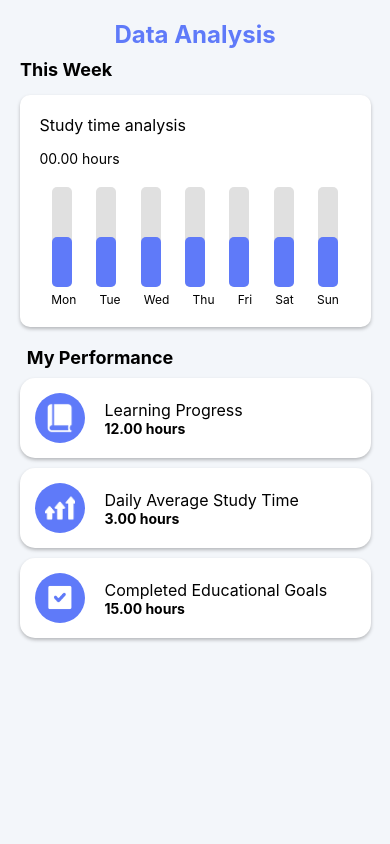
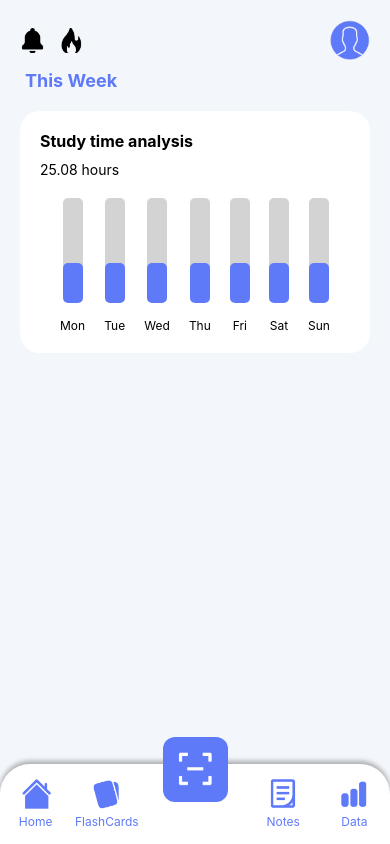
Before and after one commit to sapphiregaze/Intelli-Learn, a React Native app in the folder mobile/: screen /Data in a window 390 px wide. Built offline with nearby package versions, Linux system fonts and the light colour scheme.

Commit message:
Fix data analysis graph

```diff
--- a/mobile/DataScreen.js
+++ b/mobile/DataScreen.js
@@ -1,50 +1,92 @@
 import React from 'react';
-import { View, Text, StyleSheet, TouchableOpacity, Image } from 'react-native';
-import item1Image from './assets/item1.png';
-import item2Image from './assets/item2.png';
-import item3Image from './assets/item3.png';
+import { View, Text, StyleSheet, TouchableOpacity, Image, TextInput, ImageBackground } from 'react-native';
+import LinearGradient from 'react-native-linear-gradient';
+import { useNavigation } from '@react-navigation/native';
 
-const items = [
-  { key: 'item1', title: 'Learning Progress', hours: '12.00 hours', image: item1Image },
-  { key: 'item2', title: 'Daily Average Study Time', hours: '3.00 hours', image: item2Image },
-  { key: 'item3', title: 'Completed Educational Goals', hours: '15.00 hours', image: item3Image }
-];
+const SubjectButton = ({ circleColor, subject, percentage }) => (
+  <View style={styles.subjectContainer}>
+    <View style={[styles.circlebis, { backgroundColor: circleColor, justifyContent: 'center', alignItems: 'center' }]}>
+      <Image source={require('./assets/math.png')} style={styles.circleImage} />
+    </View>
+    <View style={styles.subjectTextContainer}>
+      <Text style={styles.subjectLabel}>Best subject</Text>
+      <Text style={styles.subjectName}>{subject}</Text>
+    </View>
+    <View style={styles.percentageContainer}>
+      <Text style={styles.percentageText}>{percentage}%</Text>
+    </View>
+  </View>
+);
 
-export default function DataScreen() {
+export default function TestScreen() {
+  const navigation = useNavigation();
+
   return (
     <View style={styles.container}>
-      <Text style={styles.header}>Data Analysis</Text>
-      <Text style={styles.subHeader}>This Week</Text>
-      <TouchableOpacity style={styles.button}>
-        <View style={styles.analysisContainer}>
-          <Text style={styles.buttonText}>Study time analysis</Text>
-          <Text style={styles.hours}>00.00 hours</Text>
-        </View>
+      <View style={styles.header}>
+        {/* Bouton "bell" */}
+        <TouchableOpacity onPress={() => console.log('Bell button pressed')}>
+          <Image source={require('./assets/bell.png')} style={styles.headerIconBell} />
+        </TouchableOpacity>
+        {/* Bouton "fire" */}
+        <TouchableOpacity onPress={() => console.log('Fire button pressed')}>
+          <Image source={require('./assets/fire.png')} style={styles.headerIconFire} />
+        </TouchableOpacity>
+        <Text style={styles.headerText}></Text>
+        <TouchableOpacity onPress={() => navigation.navigate('Profile')}>
+          <Image source={require('./assets/profile.png')} style={styles.headerIconProfile} />
+        </TouchableOpacity>
+      </View>
+      <View style={styles.weekContainer}>
+        <Text style={styles.weekText}>This Week</Text>
+      </View>
+
+      {/* Rectangle blanc avec les informations */}
+      <View style={styles.infoContainer}>
+        <Text style={styles.infoTitle}>Study time analysis</Text>
+        <Text style={styles.infoTime}>25.08 hours</Text>
+        {/* Barres de progression et jours de la semaine */}
         <View style={styles.barContainer}>
-          {["Mon", "Tue", "Wed", "Thu", "Fri", "Sat", "Sun"].map((day, index) => (
-            <View key={index} style={styles.dayBar}>
-              <View style={styles.innerBar} />
+          {[1, 2, 3, 4, 5, 6, 7].map((index) => (
+            <View key={index} style={styles.bar}>
+              {/* Barre grise */}
+              <View style={styles.grayBar}></View>
+              {/* Barre bleue (progression) */}
+              <View style={styles.blueRectangle}></View>
+              {/* Étiquette du jour de la semaine */}
+              <Text style={styles.dayLabel}>
+                {["Mon", "Tue", "Wed", "Thu", "Fri", "Sat", "Sun"][index - 1]}
+              </Text>
             </View>
           ))}
         </View>
-        <View style={styles.dayLabels}>
-          {["Mon", "Tue", "Wed", "Thu", "Fri", "Sat", "Sun"].map((day, index) => (
-            <Text key={index} style={styles.dayText}>{day}</Text>
-          ))}
-        </View>
-      </TouchableOpacity>
-      <Text style={styles.performanceHeader}>My Performance</Text>
-      {items.map((item, index) => (
-        <TouchableOpacity key={index} style={styles.performanceButton}>
-          <View style={styles.iconContainer}>
-            <Image source={item.image} style={styles.icon} />
-          </View>
-          <View style={styles.infoContainer}>
-            <Text style={styles.infoTitle}>{item.title}</Text>
-            <Text style={styles.infoHours}>{item.hours}</Text>
-          </View>
+      </View>
+
+      <View style={styles.content}>
+      </View>
+
+      <View style={styles.navBar}>
+        <TouchableOpacity style={styles.navItem} onPress={() => navigation.navigate('Test')}>
+          <Image source={require('./assets/home.png')} style={styles.navIcon} />
+          <Text style={[styles.navText, {fontSize: 12}]}>Home</Text>
         </TouchableOpacity>
-      ))}
+        <TouchableOpacity style={styles.navItem} onPress={() => navigation.navigate('FlashCards')}>
+          <Image source={require('./assets/flashcards.png')} style={styles.navIcon} />
+          <Text style={[styles.navText, {fontSize: 12}]}>FlashCards</Text>
+        </TouchableOpacity>
+        {/* Protruding Scan button */}
+        <TouchableOpacity style={styles.scanButtonProtruding} onPress={() => navigation.navigate('Scan')}>
+          <Image source={require('./assets/scan.png')} style={styles.scanIconCentered} />
+        </TouchableOpacity>
+        <TouchableOpacity style={styles.navItem} onPress={() => navigation.navigate('Notes')}>
+          <Image source={require('./assets/notes.png')} style={styles.navIcon} />
+          <Text style={[styles.navText, {fontSize: 12}]}>Notes</Text>
+        </TouchableOpacity>
+        <TouchableOpacity style={styles.navItem} onPress={() => navigation.navigate('Data')}>
+          <Image source={require('./assets/data.png')} style={styles.navIcon} />
+          <Text style={[styles.navText, {fontSize: 12}]}>Data</Text>
+        </TouchableOpacity>
+      </View>
     </View>
   );
 }
@@ -52,129 +94,139 @@ export default function DataScreen() {
 const styles = StyleSheet.create({
   container: {
     flex: 1,
-    justifyContent: 'flex-start',
-    alignItems: 'center',
-    paddingTop: 20,
     backgroundColor: '#F3F6FA',
   },
   header: {
+    flexDirection: 'row',
+    justifyContent: 'space-between',
+    alignItems: 'center',
+    paddingVertical: 20,
+    paddingHorizontal: 20,
+    backgroundColor: '#F3F6FA',
+    width: '100%',
+  },
+  headerIconBell: {
+    width: 25,
+    height: 25,
+    marginRight: 10,
+  },
+  headerIconFire: {
+    width: 25,
+    height: 25,
+    marginRight: 240,
+  },
+  headerIconProfile: {
+    width: 40,
+    height: 40,
+  },
+  headerText: {
     fontSize: 24,
+    color: '#0D47A1',
+    fontWeight: 'bold',
+    alignItems: 'center',
+  },
+  content: {
+    flex: 1,
+  },
+  navBar: {
+    flexDirection: 'row',
+    justifyContent: 'space-around',
+    alignItems: 'center',
+    backgroundColor: '#FFFFFF',
+    height: 80,
+    borderTopLeftRadius: 30,
+    borderTopRightRadius: 30,
+    shadowColor: '#000',
+    shadowOffset: { width: 0, height: -3 },
+    shadowOpacity: 0.3,
+    shadowRadius: 5,
+    elevation: 30,
+  },
+  navItem: {
+    alignItems: 'center',
+    flex: 1,
+    marginHorizontal: 2,
+  },
+  navIcon: {
+    width: 30,
+    height: 30,
+  },
+  navText: {
+    textAlign: 'center',
+    marginTop: 5,
+    color: '#5F7AF9',
+  },
+  scanButtonProtruding: {
+    alignItems: 'center',
+    justifyContent: 'center',
+    width: 65,
+    height: 65,
+    borderRadius: 12,
+    backgroundColor: '#5F7AF9',
+    elevation: 10,
+    zIndex: 1,
+    marginTop: -70,
+    marginLeft: 20,
+    marginRight: 20,
+  },
+  scanIconCentered: {
+    width: 40,
+    height: 40,
+    resizeMode: 'contain'
+  },
+  infoContainer: {
+    backgroundColor: '#FFF',
+    borderRadius: 20,
+    marginHorizontal: 20,
+    marginVertical: 20,
+    marginBottom: 30,
+    padding: 20,
+  },
+  infoTitle: {
+    fontSize: 16,
+    fontWeight: 'bold',
+    marginBottom: 10,
+    color: '#000',
+  },
+  infoTime: {
+    fontSize: 14,
+    color: '#000',
+  },
+  weekContainer: {
+    marginLeft: 25,
+    marginTop: -10,
+  },
+  weekText: {
+    fontSize: 18,
     fontWeight: 'bold',
     color: '#5F7AF9',
-    marginBottom: 10,
-  },
-  subHeader: {
-    fontSize: 18,
-    fontWeight: 'bold',
-    alignSelf: 'flex-start',
-    marginLeft: 20,
-    color: '#000',
-    marginBottom: 10,
-  },
-  button: {
-    marginTop: 5,
-    backgroundColor: '#FFFFFF',
-    padding: 20,
-    borderRadius: 10,
-    width: '90%',
-    alignItems: 'flex-start',
-    shadowColor: "#000",
-    shadowOffset: {
-      width: 0,
-      height: 2,
-    },
-    shadowOpacity: 0.25,
-    shadowRadius: 3.84,
-    elevation: 5,
-  },
-  analysisContainer: {
-    alignSelf: 'flex-start',
-  },
-  buttonText: {
-    fontSize: 16,
-    color: '#000',
-    marginBottom: 15,
-  },
-  hours: {
-    fontSize: 14,
-    color: '#000',
-    marginBottom: 20,
   },
   barContainer: {
     flexDirection: 'row',
-    justifyContent: 'space-around',
-    width: '100%',
+    justifyContent: 'space-between',
+    paddingHorizontal: 20,
+    marginTop: 20,
   },
-  dayBar: {
+  bar: {
+    alignItems: 'center',
+  },
+  grayBar: {
+    backgroundColor: '#D3D3D3',
     width: 20,
     height: 100,
-    backgroundColor: '#E0E0E0',
-    justifyContent: 'flex-end',
-    alignItems: 'center',
     borderRadius: 5,
   },
-  innerBar: {
+  blueRectangle: {
+    backgroundColor: '#5F7AF9',
     width: 20,
-    height: 50,
-    backgroundColor: '#5F7AF9',
+    height: 40,
     borderRadius: 5,
+    position: 'absolute',
+    bottom: 30,
   },
-  dayLabels: {
-    flexDirection: 'row',
-    justifyContent: 'space-around',
-    width: '100%',
-    marginTop: 5,
-  },
-  dayText: {
+  dayLabel: {
+    marginTop: 20,
     fontSize: 12,
     color: '#000',
   },
-  performanceHeader: {
-    fontSize: 18,
-    fontWeight: 'bold',
-    marginTop: 20,
-    color: '#000',
-    marginLeft: -190,
-  },
-  performanceButton: {
-    flexDirection: 'row',
-    marginTop: 10,
-    backgroundColor: '#FFFFFF',
-    padding: 15,
-    borderRadius: 15,
-    width: '90%',
-    alignItems: 'center',
-    shadowColor: "#000",
-    shadowOffset: {
-      width: 0,
-      height: 2,
-    },
-    shadowOpacity: 0.25,
-    shadowRadius: 3.84,
-    elevation: 5,
-  },
-  iconContainer: {
-    width: 50,
-    height: 50,
-    borderRadius: 25,
-    backgroundColor: '#5F7AF9',
-    justifyContent: 'center',
-    alignItems: 'center',
-  },
-  icon: {
-    width: 30,
-    height: 30,
-  },
-  infoContainer: {
-    marginLeft: 20,
-  },
-  infoTitle: {
-    fontSize: 16,
-    color: '#000',
-  },
-  infoHours: {
-    fontSize: 14,
-    color: '#000',
-    fontWeight: 'bold',
-  },
 });
```
Also changed, not shown: mobile/test.js (added, +179 -0 lines).
